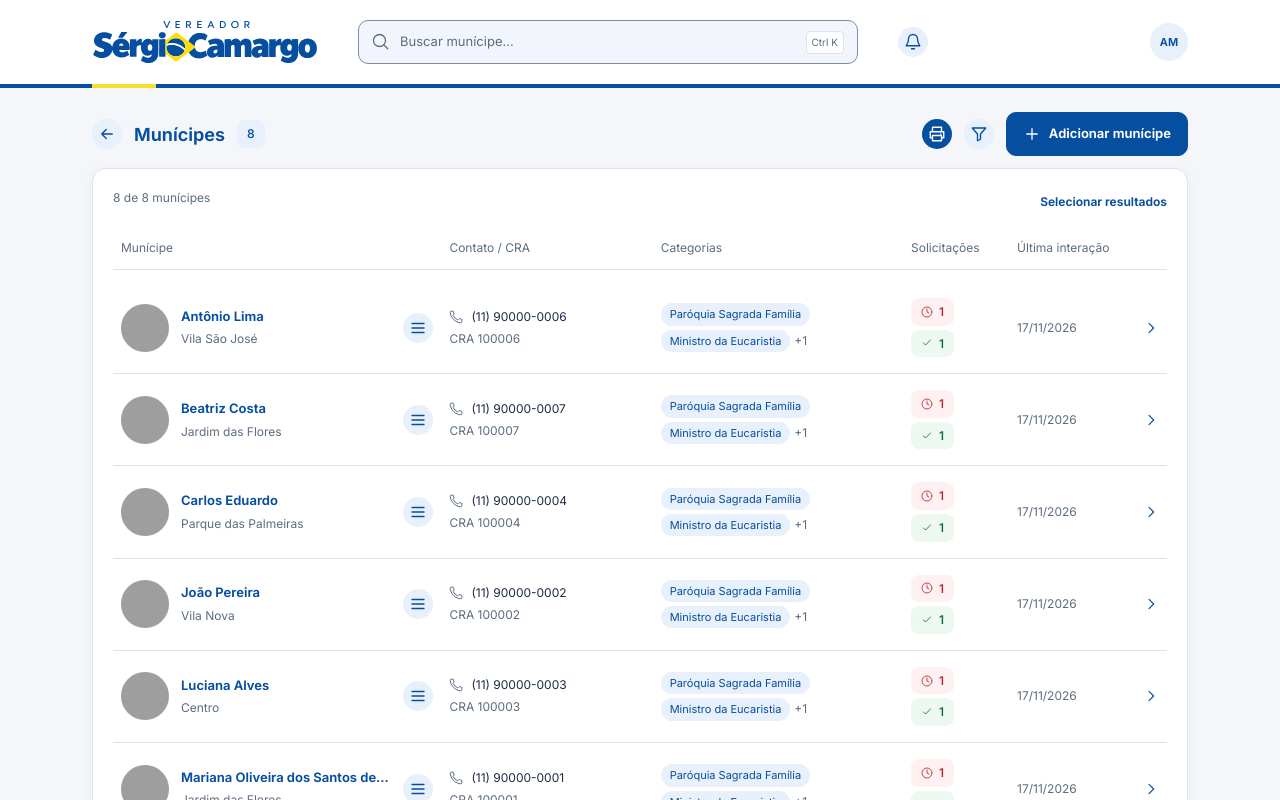
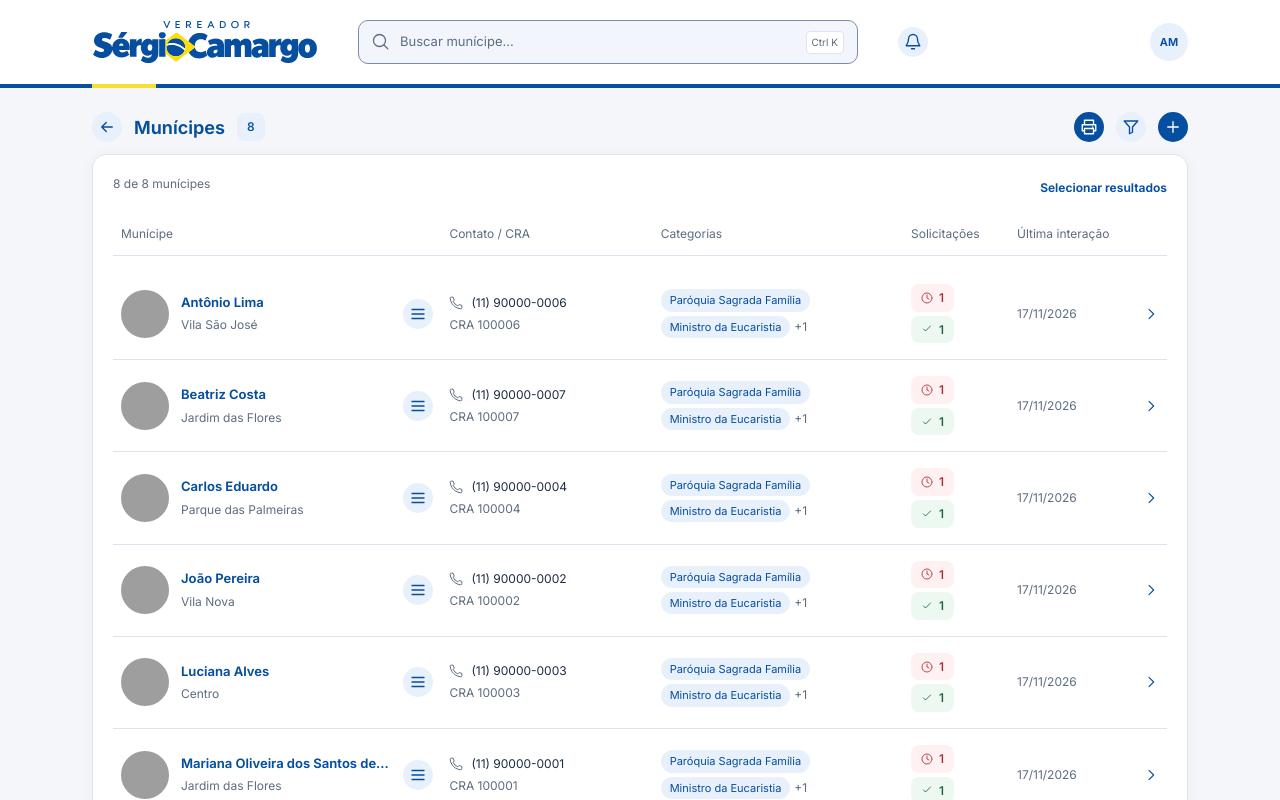
Before and after one commit to sergiocamargo-sistema/crm, an Angular app in the folder frontend/: page /municipes in a window 1280 px wide. Shown: the top 800 px of the page. Built offline with nearby package versions, Linux system fonts and the light colour scheme; grey boxes are pictures that could not be loaded.

Commit message:
Use icon buttons for citizen shortcuts

```diff
--- a/frontend/src/app/features/citizens/pages/citizen-detail/citizen-detail.component.html
+++ b/frontend/src/app/features/citizens/pages/citizen-detail/citizen-detail.component.html
@@ -69,8 +69,13 @@
               <app-icon name="share" />
             </button>
           </div>
-          <a class="button edit-citizen-link" [routerLink]="['/municipes', person.id, 'editar']">
-            <app-icon name="filePen" /> Editar munícipe
+          <a
+            class="icon-button edit-citizen-link"
+            [routerLink]="['/municipes', person.id, 'editar']"
+            aria-label="Editar munícipe"
+            title="Editar munícipe"
+          >
+            <app-icon name="filePen" />
           </a>
         </div>
         <app-citizen-notes [citizen]="person" />
--- a/frontend/src/app/features/citizens/pages/citizen-detail/citizen-detail.component.scss
+++ b/frontend/src/app/features/citizens/pages/citizen-detail/citizen-detail.component.scss
@@ -304,11 +304,8 @@ address strong {
     padding: var(--space-4) var(--space-4) 100px;
   }
   .identity-row {
-    grid-template-columns: minmax(0, 1fr) auto;
+    grid-template-columns: minmax(0, 1fr) auto auto;
     padding: var(--space-3) var(--space-4) var(--space-2);
-  }
-  .edit-citizen-link {
-    grid-column: 1 / -1;
   }
 
   .citizen-information {
--- a/frontend/src/app/features/citizens/pages/citizen-list/citizen-list.component.html
+++ b/frontend/src/app/features/citizens/pages/citizen-list/citizen-list.component.html
@@ -35,8 +35,13 @@
           }}</span>
         }
       </button>
-      <a class="button button--primary" routerLink="/municipes/novo">
-        <app-icon name="plus" /> Adicionar munícipe
+      <a
+        class="icon-button icon-button--primary"
+        routerLink="/municipes/novo"
+        aria-label="Adicionar munícipe"
+        title="Adicionar munícipe"
+      >
+        <app-icon name="plus" />
       </a>
     </div>
   </header>
```
